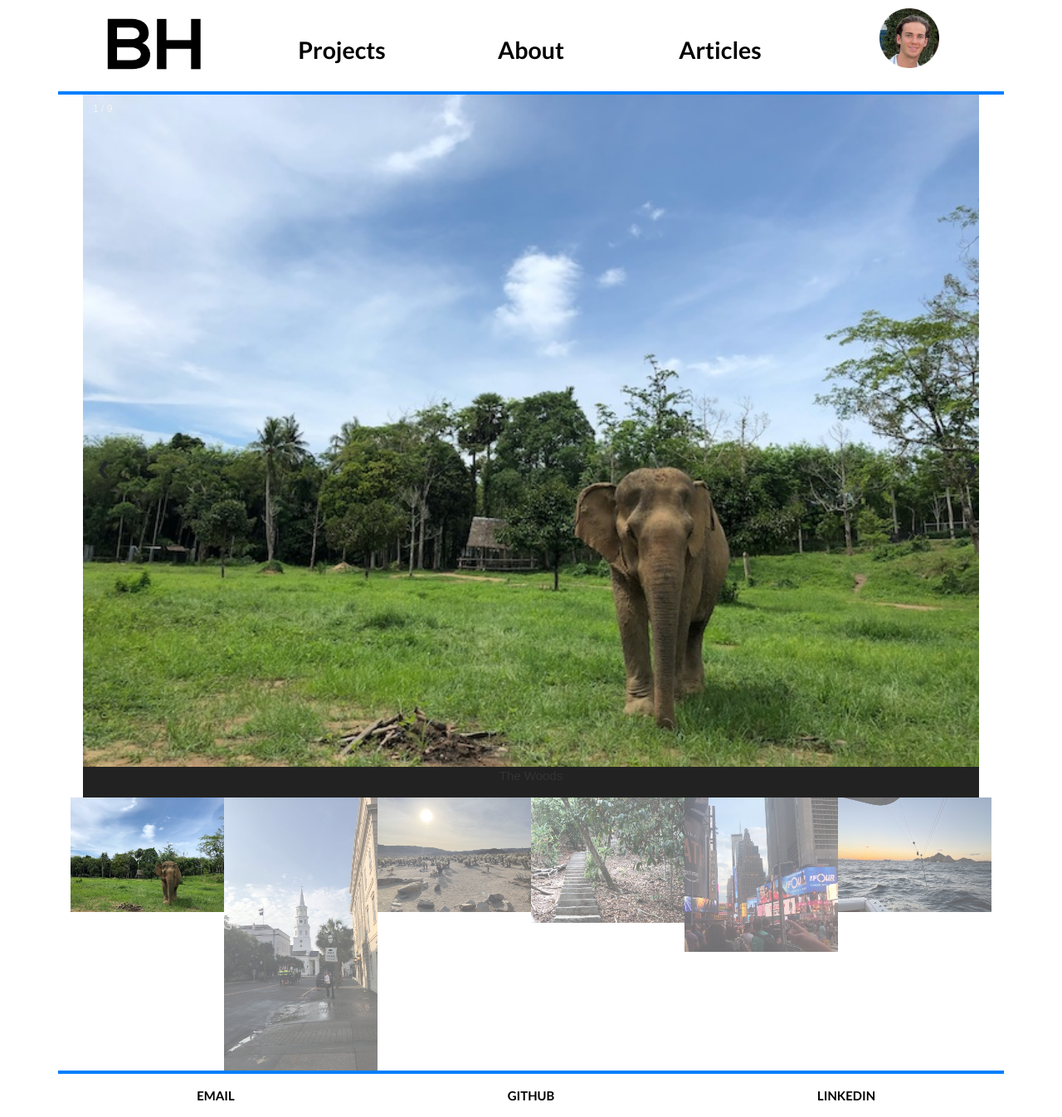
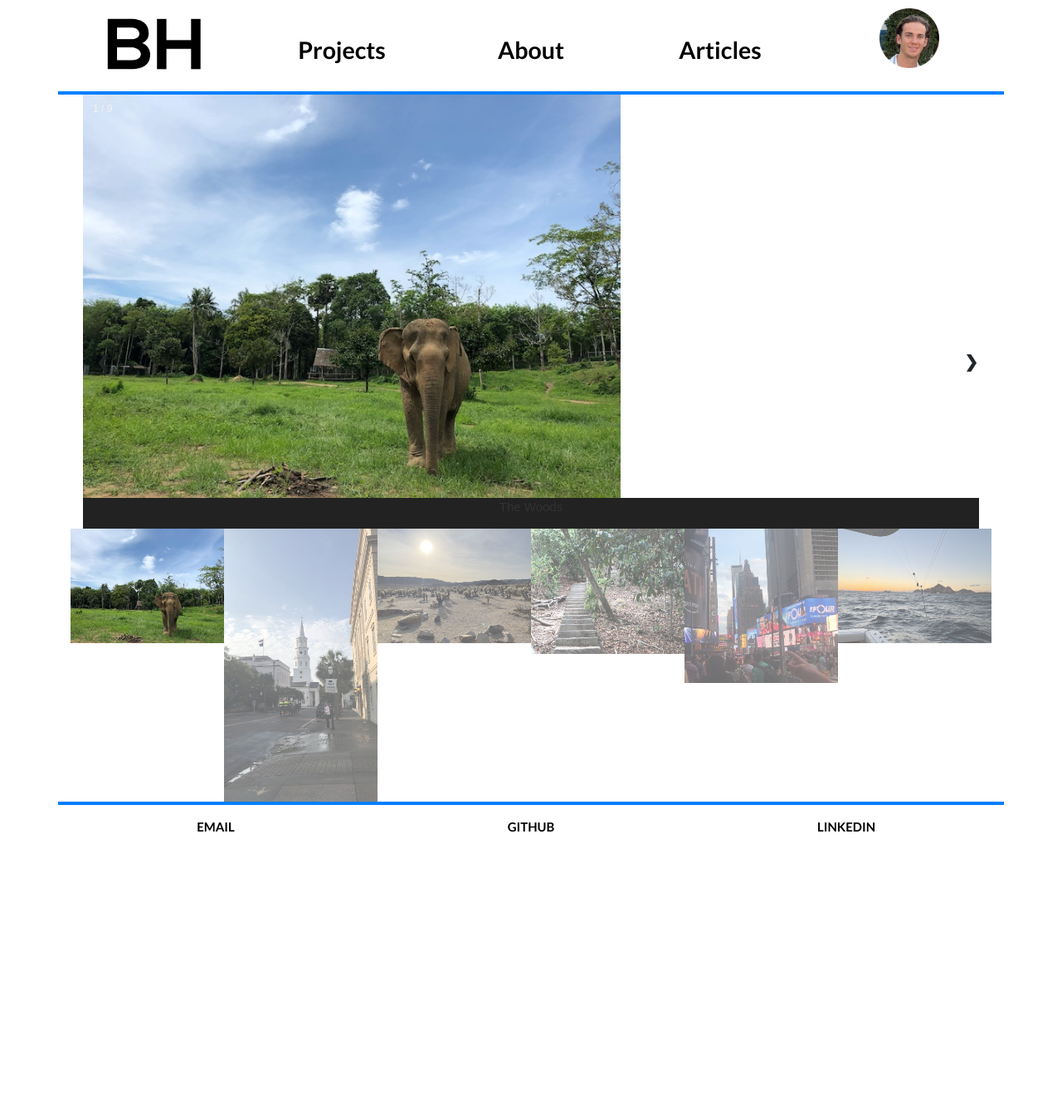
Before and after one commit to beauhodes/beauhodes.github.io, a Jekyll site: the page built from gallery/index.html, in a window 1280 px wide. Shown: the whole page at 83% size. Built offline with Jekyll 4.4.1, drawn with Linux system fonts in a browser that asks for light colours; nearby versions of some CDN libraries; after the commit the page ends 1022 px from its top, so only the background shows below that.

Commit message:
Update index.html

```diff
--- a/gallery/index.html
+++ b/gallery/index.html
@@ -9,32 +9,32 @@ title: Travel Gallery
 <div class="container">
   <div class="slides">
     <div class="numbertext">1 / 9</div>
-      <img src="thailand2.jpg" style="width:100%">
+      <img src="thailand2.jpg" style="width:60%">
   </div>
 
   <div class="slides">
     <div class="numbertext">2 / 9</div>
-      <img src="charleston1.jpg" style="width:100%">
+      <img src="charleston1.jpg" style="width:60%">
   </div>
 
   <div class="slides">
     <div class="numbertext">3 / 9</div>
-      <img src="jt1.jpg" style="width:100%">
+      <img src="jt1.jpg" style="width:60%">
   </div>
 
   <div class="slides">
     <div class="numbertext">4 / 9</div>
-      <img src="thailand1.jpg" style="width:100%">
+      <img src="thailand1.jpg" style="width:60%">
   </div>
 
   <div class="slides">
     <div class="numbertext">5 / 9</div>
-      <img src="nyc1.jpg" style="width:100%">
+      <img src="nyc1.jpg" style="width:60%">
   </div>
 
   <div class="slides">
     <div class="numbertext">6 / 9</div>
-      <img src="cabo2.jpg" style="width:100%">
+      <img src="cabo2.jpg" style="width:60%">
   </div>
 
   <!--Scroll buttons-->
```
